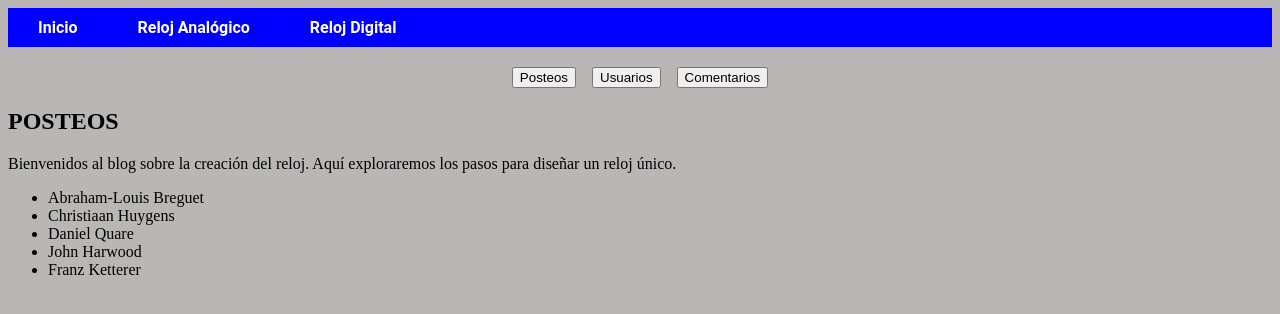
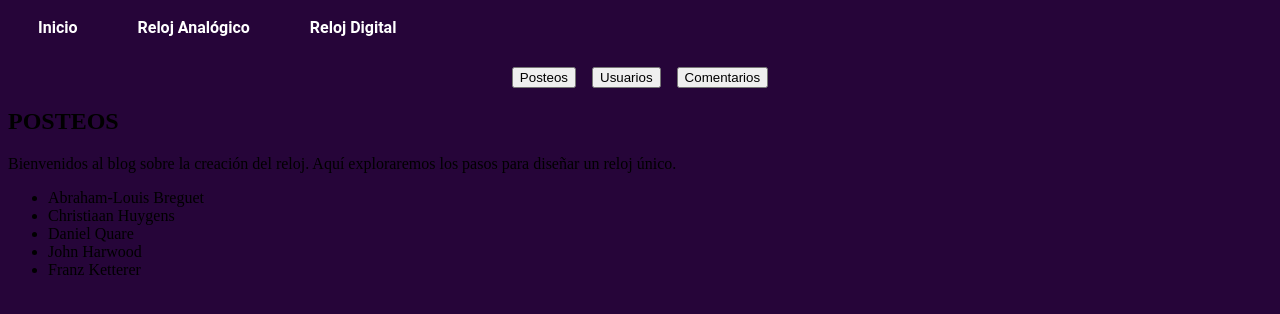
Before and after one commit to vpeinado263/4ta-Tarea-REACT-NEXT.JS, a Next.js app: page / in a window 1280 px wide. Shown: the top 314 px of the page. Built offline with nearby package versions, Linux system fonts and the light colour scheme.

Commit message:
Agregar modificaciones en componentes

```diff
--- a/src/components/Navigation.js
+++ b/src/components/Navigation.js
@@ -21,7 +21,7 @@ const Navigation = () => {
           display: flex;
           align-items: center;
           font-family: 'Roboto', sans-serif;
-          background-color: blue;
+          background-color: transparent;
         }
         .sub {
           background: none;
--- a/src/components/Rolex.js
+++ b/src/components/Rolex.js
@@ -46,7 +46,8 @@ const RelojEf = () => {
 
   return (
     <>
-      <h2 className="title">Reloj Analógico</h2>
+    <div className="anologicoContainer">
+    <h2 className="title">Reloj Analógico</h2>
       {esVisible && <Reloj hora={hora} />}
       <div className="button-container">
         <button className="button start" onClick={() => setEsVisible(true)}>
@@ -56,6 +57,7 @@ const RelojEf = () => {
           Detener
         </button>
       </div>
+    </div>
     </>
   );
 };
--- a/src/pages/index.js
+++ b/src/pages/index.js
@@ -11,7 +11,7 @@ export default function Home() {
         <title>Bloj</title>
         <meta name="description" content="Generated by create next app" />
         <meta name="viewport" content="width=device-width, initial-scale=1" />
-        <link rel="icon" href="/favicon.ico" />
+        <link rel="icon" href="/react.png" />
       </Head>
 
       <main>
--- a/src/styles/globals.css
+++ b/src/styles/globals.css
@@ -1,5 +1,5 @@
 body {
-  background-color: #bbb6b6;
+  background-color: #260539;
 }
 a {
   text-decoration: none;
```
Also changed, not shown: public/react.png (added).
